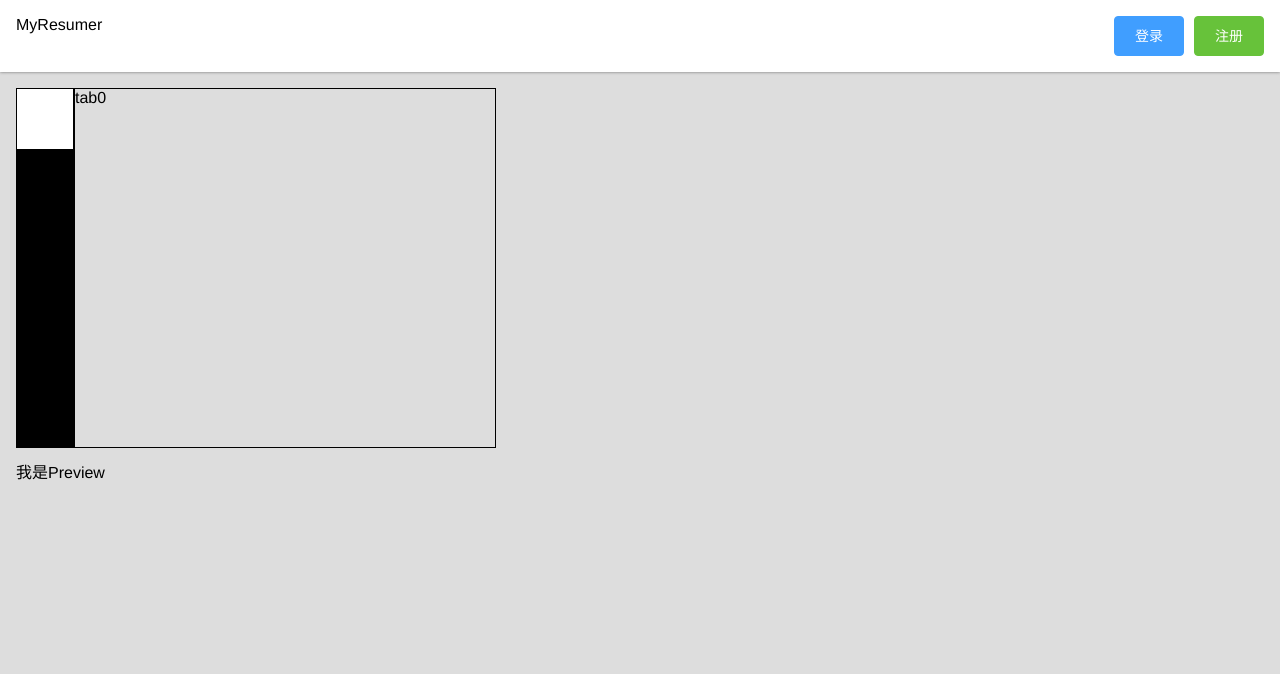
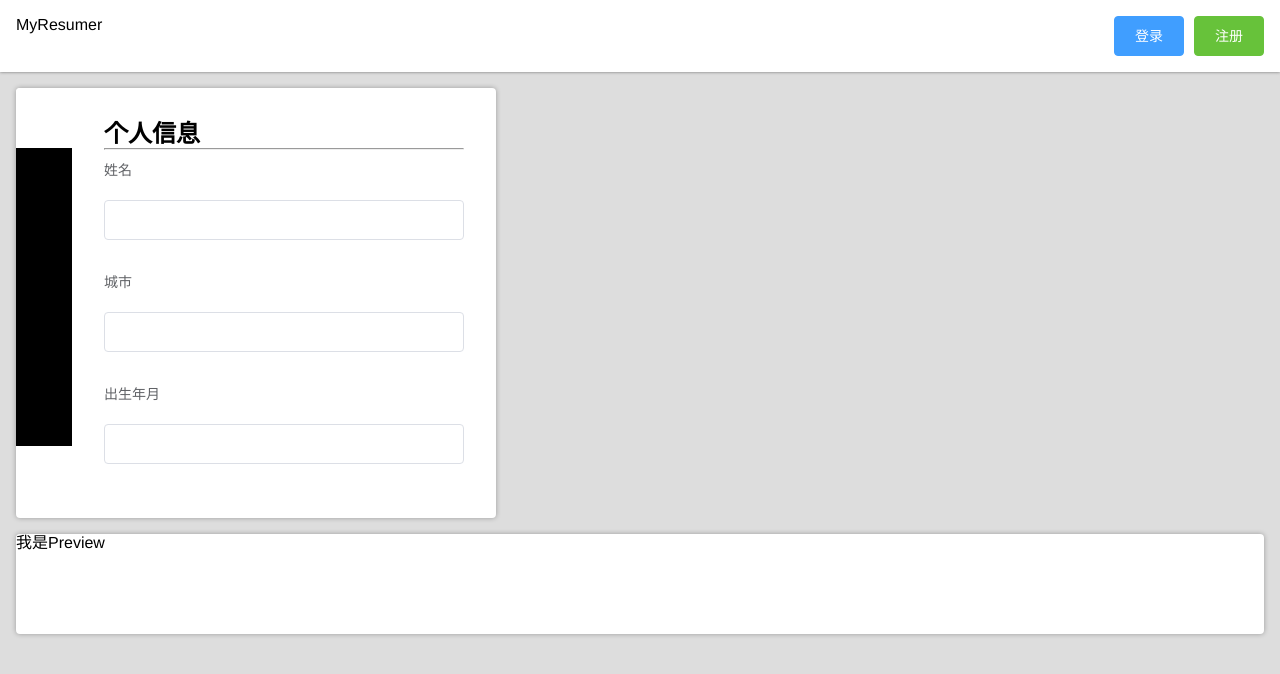
Before and after one commit to liuzheGit/vue-resume-1, a Vue app: page / in a window 1280 px wide. Shown: the top 674 px of the page. Built offline with nearby package versions, Linux system fonts and the light colour scheme.

Commit message:
添加个人信息和工作经历

```diff
--- a/src/App.vue
+++ b/src/App.vue
@@ -45,6 +45,10 @@ main {
   background-color: #DDD;
   > div {
     margin: 16px;
+    box-shadow: 0 0 5px hsla(0, 0, 0, .3);
+    background: #fff;
+    border-radius: 4px;
+    overflow: hidden;
   }
   > .editor {
     width: 30em;
--- a/src/components/Editor.vue
+++ b/src/components/Editor.vue
@@ -13,9 +13,37 @@
     </div>
     <div class="editor-content">
       <ol>
-        <li v-for="i in [0, 1, 2, 3, 4, 5]" v-bind:key="i"
-            v-bind:class="{active: currentTab === i}">
-            tab{{i}}
+        <li v-bind:class="{active: currentTab===0}">
+          <h2>个人信息</h2>
+          <hr>
+          <el-form :label-position="'top'" label-width="80px">
+            <el-form-item label="姓名">
+              <el-input v-model="personalInfo.name"></el-input>
+            </el-form-item>
+            <el-form-item label="城市">
+              <el-input v-model="personalInfo.city"></el-input>
+            </el-form-item>
+            <el-form-item label="出生年月">
+              <el-input v-model="personalInfo.birth"></el-input>
+            </el-form-item>
+          </el-form>
+        </li>
+        <li v-bind:class="{active: currentTab===1}">
+          <h2>工作经历</h2>
+          <hr>
+          <el-form :label-position="'top'"
+                   label-width="80px"
+                  v-for="(work, index) in worksExprience"
+                  v-bind:key="index">
+            <el-button class="remove-button" size="small" type="danger" v-on:click="removeWork(index)">删除</el-button>
+            <el-form-item label="公司名称">
+              <el-input v-model="work.name"></el-input>
+            </el-form-item>
+            <el-form-item label="工作内容">
+              <el-input v-model="work.content"></el-input>
+            </el-form-item>
+          </el-form>
+          <el-button type="primary" v-on:click="addWorks">添加</el-button>
         </li>
       </ol>
     </div>
@@ -27,19 +55,33 @@ export default {
   data(){
     return {
       currentTab: 0,
-      icons: ['shenfenzhenghao', 'workfillmtui', 'book', 'code', 'icon22', 'phone']
+      icons: ['shenfenzhenghao', 'workfillmtui', 'book', 'code', 'icon22', 'phone'],
+      personalInfo:{
+        name: '',
+        city: '',
+        birth: ''
+      },
+      worksExprience: [
+        {name: '', content: ''},
+      ]
+    }
+  },
+  methods:{
+    addWorks(){
+      this.worksExprience.push({name: '', content: ''})
+    },
+    removeWork(index){
+      this.worksExprience.splice(index, 1);
     }
   }
 }
 </script>
-
 
 <style lang="scss">
   #editor {
     min-height: 100px;
     display: flex;
     > div {
-      border: 1px solid;
     }
     .menu{
       li {
@@ -59,11 +101,20 @@ export default {
     }
     .editor-content{
       flex: 1;
+      padding: 32px;
+      overflow: auto;
       li {
         display: none;
         &.active{
           display: block;
         }
+        form{
+          position: relative;
+        }
+        .remove-button{
+          position: absolute;
+          right: 50px;
+        }
       }
     }
   }
```
